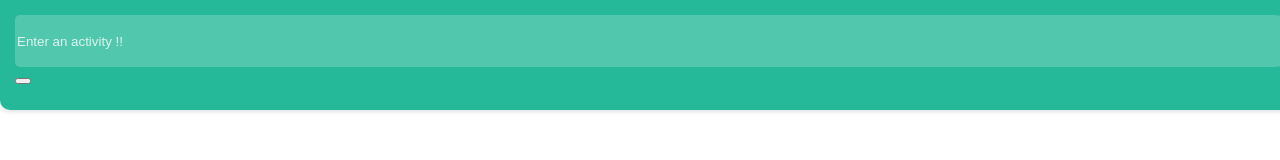
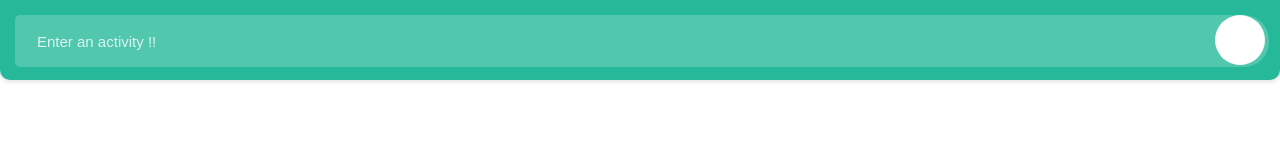
Before and after one commit to KiodaXacto/TodoList, a plain HTML site: page index.html in a window 1280 px wide. Drawn offline with Linux system fonts and the light colour scheme.

Commit message:
styling the add button (not finished yet)

```diff
--- a/CSS/style.css
+++ b/CSS/style.css
@@ -1,15 +1,17 @@
+
 header{
 	position: fixed;
 	top:0;
 	left: 0;
 	height: 80px;
 	width: 100%;
-	padding: 15px;
+	padding: 15px 15px;
 	border-bottom-left-radius: 10px;
 	border-bottom-right-radius: 10px;
 	z-index: 5;
 	background-color: #25b99a;
 	box-shadow: 0px 2px 4px rgba(44,62,80,0.15);
+	box-sizing: border-box;
 
 }
 
@@ -17,6 +19,9 @@ header input {
 	width: 100%;
 	height:50px;
 	float: left;
+	font-size: 15px;
+	font-weight: 400;
+	text-indent: 20px;
 	background-color: rgba(255,255,255,0.2);
 	border-bottom-left-radius: 5px;
 	border-top-left-radius: 5px;
@@ -37,3 +42,17 @@ header input {
 header input::-webkit-input-placeholder {
 	color: rgba(255,255,255,0.8);
 }
+
+header button {
+	height: 50px;
+	width: 50px;
+	position: absolute;
+	top: 15px;
+	right: 15px;
+	z-index: 6;
+	float:left;
+	border-radius: 25px;
+	border:0px;
+	box-shadow: none;
+	background-color: #fff;
+}
```
